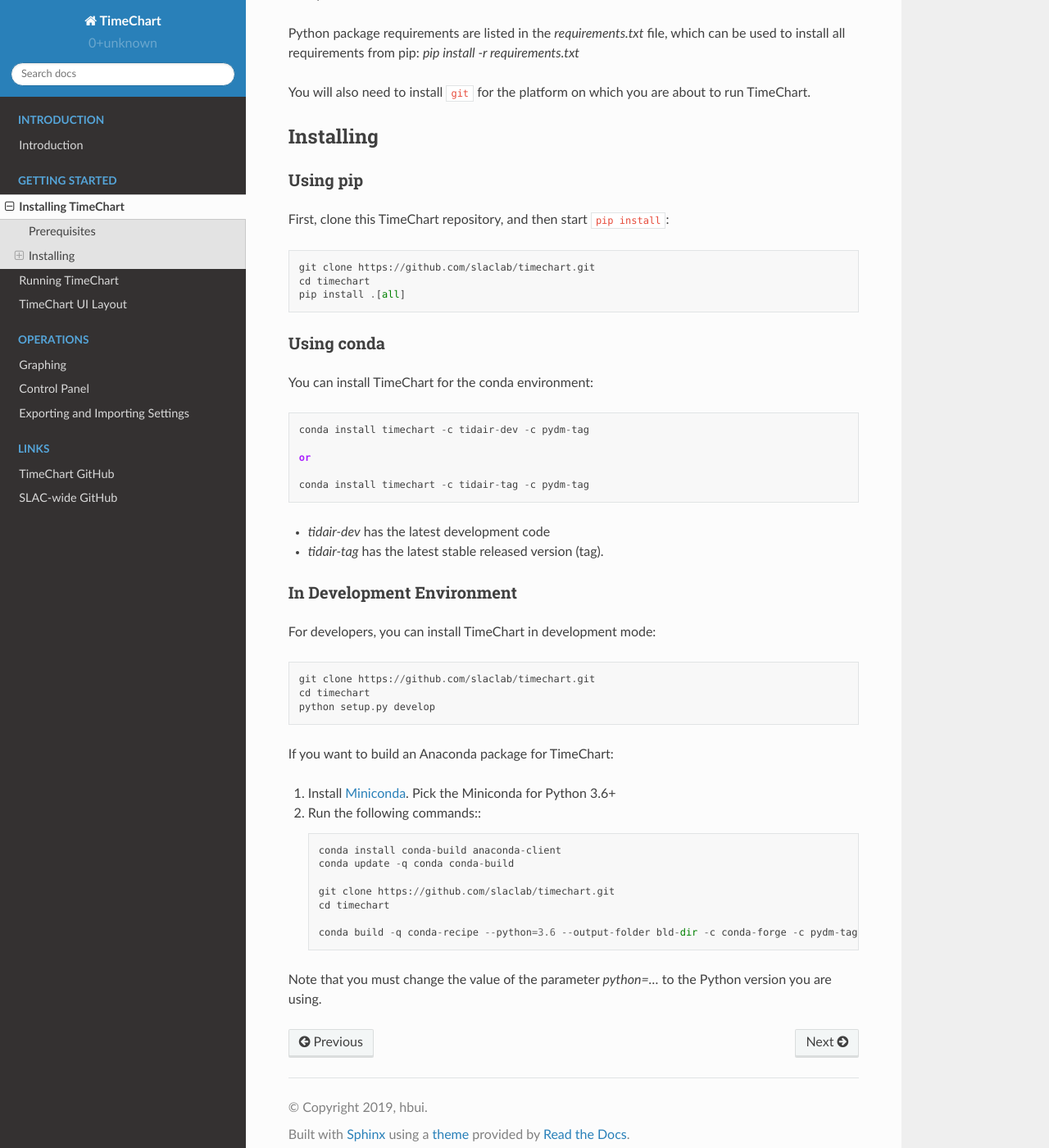
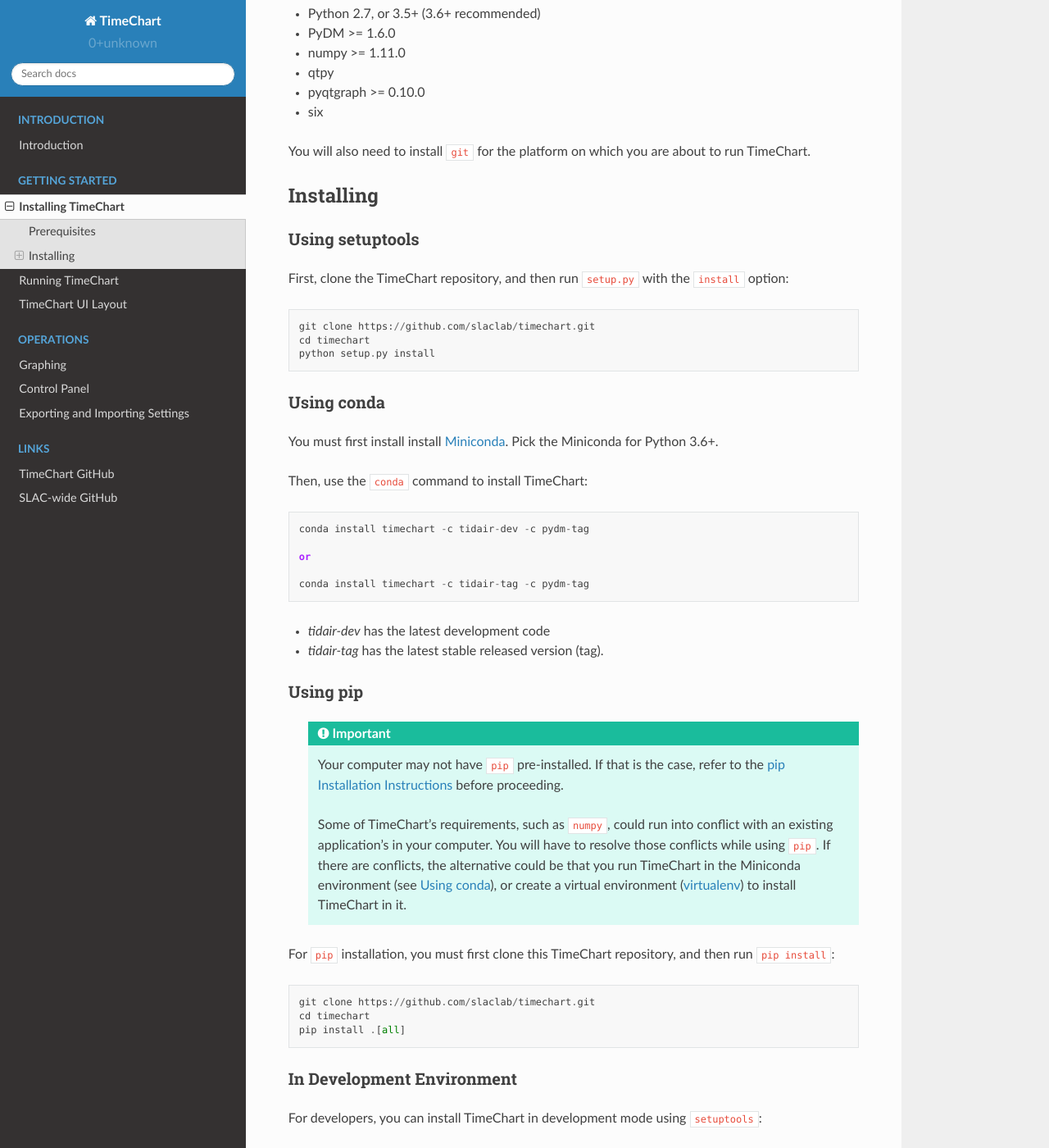
Before and after one commit to slaclab/timechart, a Sphinx documentation site: the page built from docs/source/installing.rst, in a window 1280 px wide and 1400 px high, scrolled down 259 px. Shown: the whole window at 82% size. Built offline with Sphinx 7.4.7 and the Read the Docs theme 2.0.0, drawn with Linux system fonts in a browser that asks for light colours; formulas are drawn with MathJax 3; some of the changed text lies outside the part shown.

Commit message:
DOC: Revise installation instructions. Add warning for the pip install option. Bring setuptools and conda to the top of the install options. DOC: Instead of duplicating the install instructions in the README, refer to the online documentation. MNT: Update the requirements. Add versions for numpy and pyqtgraph.

```diff
--- a/docs/source/installing.rst
+++ b/docs/source/installing.rst
@@ -9,11 +9,14 @@
 Prerequisites
 **************
 
+At the minimum, you will need:
+
 * Python 2.7, or 3.5+ (3.6+ recommended)
 * PyDM >= 1.6.0
-
-Python package requirements are listed in the `requirements.txt` file, which can be used to install all requirements
-from pip: `pip install -r requirements.txt`
+* numpy >= 1.11.0
+* qtpy
+* pyqtgraph >= 0.10.0
+* six
 
 You will also need to install ``git`` for the platform on which you are about to run TimeChart.
 
@@ -21,18 +24,24 @@
 Installing
 ***********
 
-Using pip
-===========
-First, clone this TimeChart repository, and then start ``pip install``::
+.. _setuptools:
+
+Using setuptools
+=================
+First, clone the TimeChart repository, and then run ``setup.py`` with the ``install`` option::
 
     git clone https://github.com/slaclab/timechart.git
     cd timechart
-    pip install .[all]
+    python setup.py install
 
+
+.. _conda:
 
 Using conda
 ============
-You can install TimeChart for the conda environment::
+You must first install install `Miniconda <https://conda.io/miniconda.html>`_. Pick the Miniconda for Python 3.6+.
+
+Then, use the ``conda`` command to install TimeChart::
 
     conda install timechart -c tidair-dev -c pydm-tag
 
@@ -44,9 +53,28 @@
 * `tidair-tag` has the latest stable released version (tag).
 
 
+Using pip
+===========
+    .. important::
+
+        Your computer may not have ``pip`` pre-installed. If that is the case, refer to the
+        `pip Installation Instructions <https://pip.pypa.io/en/stable/installing/>`_ before proceeding.
+
+        Some of TimeChart's requirements, such as ``numpy``, could run into conflict with an existing application's
+        in your computer. You will have to resolve those conflicts while using ``pip``. If there are conflicts, the
+        alternative could be that you run TimeChart in the Miniconda environment (see :ref:`conda`), or create a
+        virtual environment (`virtualenv <https://virtualenv.pypa.io/en/latest/>`_) to install TimeChart in it.
+
+For ``pip`` installation, you must first clone this TimeChart repository, and then run ``pip install``::
+
+    git clone https://github.com/slaclab/timechart.git
+    cd timechart
+    pip install .[all]
+
+
 In Development Environment
 ===========================
-For developers, you can install TimeChart in development mode::
+For developers, you can install TimeChart in development mode using ``setuptools``::
 
 
     git clone https://github.com/slaclab/timechart.git
@@ -54,10 +82,7 @@
     python setup.py develop
 
 
-If you want to build an Anaconda package for TimeChart:
-
-#. Install `Miniconda <https://conda.io/miniconda.html>`_. Pick the Miniconda for Python 3.6+
-#. Run the following commands:::
+If you want to build an Anaconda package for TimeChart::
 
     conda install conda-build anaconda-client
     conda update -q conda conda-build
--- a/requirements.txt
+++ b/requirements.txt
@@ -1,5 +1,5 @@
 pydm>=1.6.0
-numpy
+numpy>=1.11.0
 qtpy
-pyqtgraph
+pyqtgraph>=0.10.0
 six
```
Also changed, not shown: README.md (+5 -69 lines).
